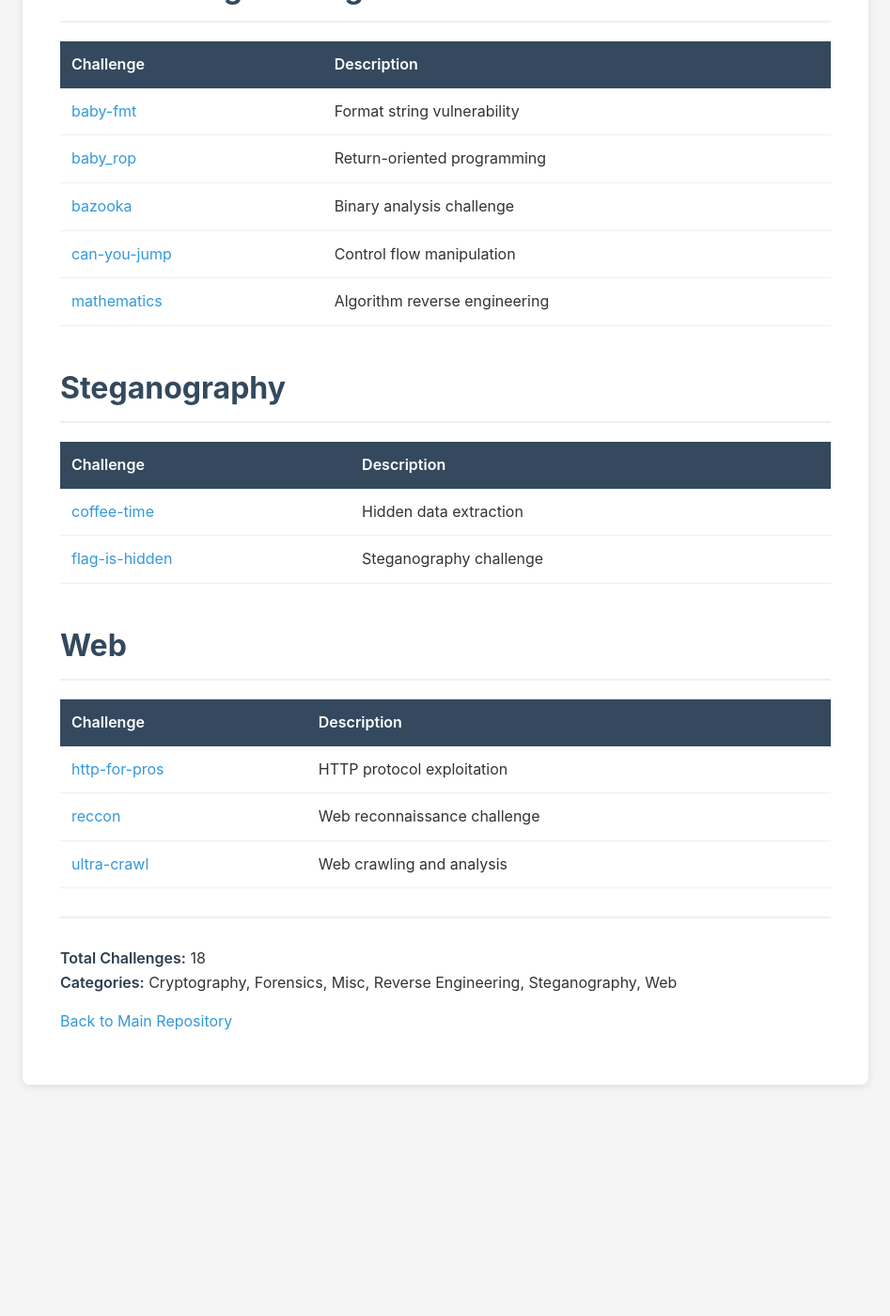
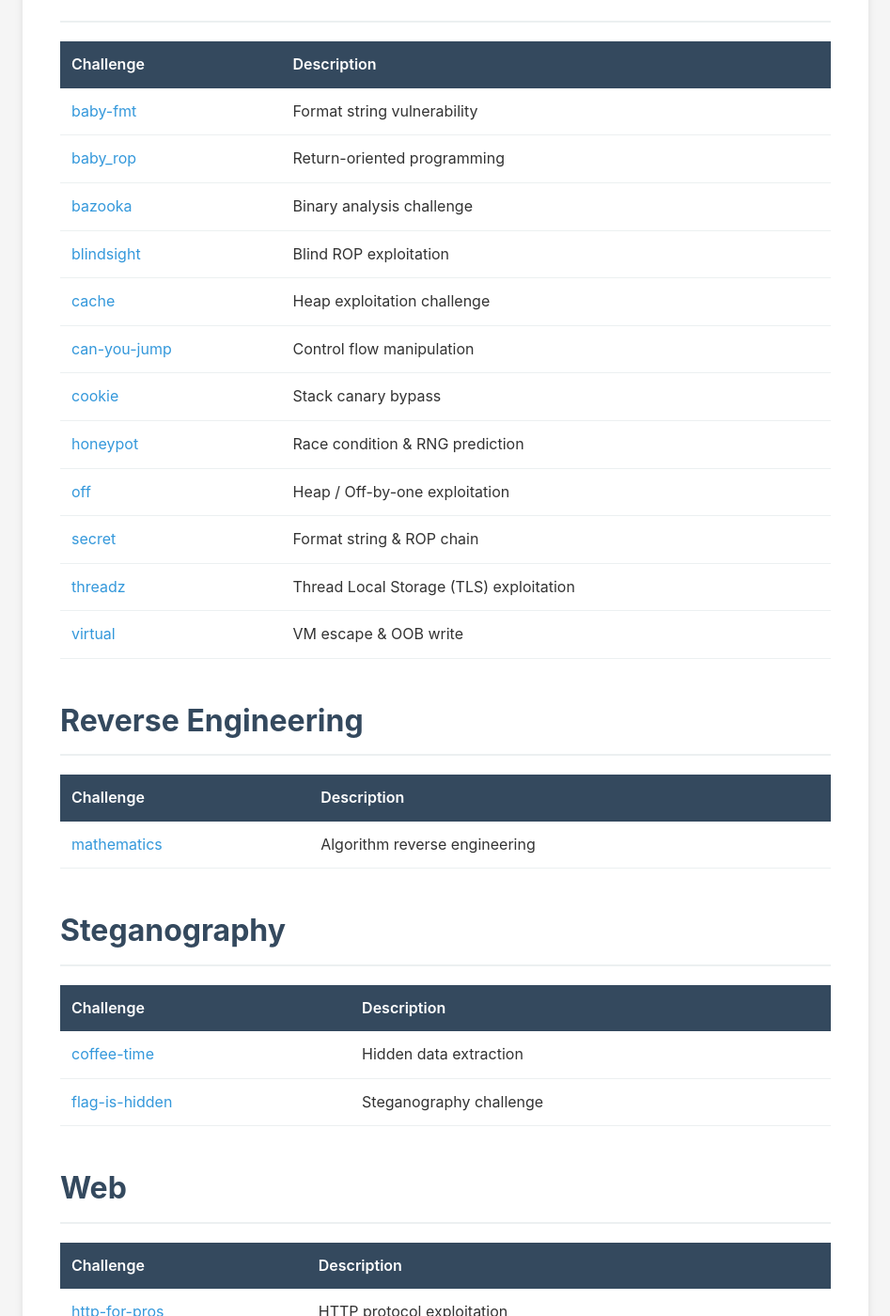
Before and after one commit to andrei2308/ctf-challenges, a Jekyll site: the page built from cyberedu/index.md, in a window 1280 px wide and 1400 px high, scrolled down 1171 px. Shown: the whole window at 94% size, without its empty margins (166-1113 px from the left). Built offline with Jekyll 4.4.1, drawn with Linux system fonts in a browser that asks for light colours; our own code applies the rules of GitHub Pages for plain Markdown files; before the commit the page ends 2345 px from its top, so only the background shows below that; some of the changed text lies outside the part shown.

Commit message:
Update index.md

```diff
--- a/cyberedu/index.md
+++ b/cyberedu/index.md
@@ -1,3 +1,4 @@
+
 # CyberEDU Challenges
 
 This directory contains writeups for various CyberEDU platform challenges organized by category.
@@ -7,53 +8,66 @@ This directory contains writeups for various CyberEDU platform challenges organi
 ## Cryptography
 
 | Challenge | Description |
-|-----------|-------------|
-| [Alice](./cryptography/Alice/description.md) | Cryptographic challenge |
-| [super_caesar](./cryptography/super_caesar/description.md) | Caesar cipher variant |
-| [train-to-paddington](./cryptography/train-to-paddington/description.md) | Padding oracle attack |
+| --- | --- |
+| [Alice](https://www.google.com/search?q=./cryptography/Alice/description.md) | Cryptographic challenge |
+| [super_caesar](https://www.google.com/search?q=./cryptography/super_caesar/description.md) | Caesar cipher variant |
+| [train-to-paddington](https://www.google.com/search?q=./cryptography/train-to-paddington/description.md) | Padding oracle attack |
 
 ## Forensics
 
 | Challenge | Description |
-|-----------|-------------|
-| [east](./forensics/east/description.md) | Digital forensics investigation |
-| [victim](./forensics/victim/description.md) | Incident analysis challenge |
-| [zanger](./forensics/zanger/description.md) | Forensic artifact extraction |
+| --- | --- |
+| [east](https://www.google.com/search?q=./forensics/east/description.md) | Digital forensics investigation |
+| [victim](https://www.google.com/search?q=./forensics/victim/description.md) | Incident analysis challenge |
+| [zanger](https://www.google.com/search?q=./forensics/zanger/description.md) | Forensic artifact extraction |
 
 ## Misc
 
 | Challenge | Description |
-|-----------|-------------|
-| [alien-console](./misc/alien-console/description.md) | Miscellaneous challenge |
+| --- | --- |
+| [alien-console](https://www.google.com/search?q=./misc/alien-console/description.md) | Miscellaneous challenge |
+
+## Pwn
+
+| Challenge | Description |
+| --- | --- |
+| [baby-fmt](https://www.google.com/search?q=./pwn/baby-fmt/description.md) | Format string vulnerability |
+| [baby_rop](https://www.google.com/search?q=./pwn/baby_rop/description.md) | Return-oriented programming |
+| [bazooka](https://www.google.com/search?q=./pwn/bazooka/description.md) | Binary analysis challenge |
+| [blindsight](https://www.google.com/search?q=./pwn/blindsight/description.md) | Blind ROP exploitation |
+| [cache](https://www.google.com/search?q=./pwn/cache/description.md) | Heap exploitation challenge |
+| [can-you-jump](https://www.google.com/search?q=./pwn/can-you-jump/description.md) | Control flow manipulation |
+| [cookie](https://www.google.com/search?q=./pwn/cookie/description.md) | Stack canary bypass |
+| [honeypot](https://www.google.com/search?q=./pwn/honeypot/description.md) | Race condition & RNG prediction |
+| [off](https://www.google.com/search?q=./pwn/off/description.md) | Heap / Off-by-one exploitation |
+| [secret](https://www.google.com/search?q=./pwn/secret/description.md) | Format string & ROP chain |
+| [threadz](https://www.google.com/search?q=./pwn/threadz/description.md) | Thread Local Storage (TLS) exploitation |
+| [virtual](https://www.google.com/search?q=./pwn/virtual/description.md) | VM escape & OOB write |
 
 ## Reverse Engineering
 
 | Challenge | Description |
-|-----------|-------------|
-| [baby-fmt](./rev_engineering/baby-fmt/description.md) | Format string vulnerability |
-| [baby_rop](./rev_engineering/baby_rop/description.md) | Return-oriented programming |
-| [bazooka](./rev_engineering/bazooka/description.md) | Binary analysis challenge |
-| [can-you-jump](./rev_engineering/can-you-jump/description.md) | Control flow manipulation |
-| [mathematics](./rev_engineering/mathematics/description.md) | Algorithm reverse engineering |
+| --- | --- |
+| [mathematics](https://www.google.com/search?q=./rev_engineering/mathematics/description.md) | Algorithm reverse engineering |
 
 ## Steganography
 
 | Challenge | Description |
-|-----------|-------------|
-| [coffee-time](./steganography/coffee-time/description.md) | Hidden data extraction |
-| [flag-is-hidden](./steganography/flag-is-hidden/description.md) | Steganography challenge |
+| --- | --- |
+| [coffee-time](https://www.google.com/search?q=./steganography/coffee-time/description.md) | Hidden data extraction |
+| [flag-is-hidden](https://www.google.com/search?q=./steganography/flag-is-hidden/description.md) | Steganography challenge |
 
 ## Web
 
 | Challenge | Description |
-|-----------|-------------|
-| [http-for-pros](./web/http-for-pros/description.md) | HTTP protocol exploitation |
-| [reccon](./web/reccon/description.md) | Web reconnaissance challenge |
-| [ultra-crawl](./web/ultra-crawl/description.md) | Web crawling and analysis |
+| --- | --- |
+| [http-for-pros](https://www.google.com/search?q=./web/http-for-pros/description.md) | HTTP protocol exploitation |
+| [reccon](https://www.google.com/search?q=./web/reccon/description.md) | Web reconnaissance challenge |
+| [ultra-crawl](https://www.google.com/search?q=./web/ultra-crawl/description.md) | Web crawling and analysis |
 
 ---
 
-**Total Challenges:** 18
-**Categories:** Cryptography, Forensics, Misc, Reverse Engineering, Steganography, Web
+**Total Challenges:** 22
+**Categories:** Cryptography, Forensics, Misc, Pwn, Reverse Engineering, Steganography, Web
 
-[Back to Main Repository](../README.md)
+[Back to Main Repository](https://www.google.com/search?q=../README.md)
```
